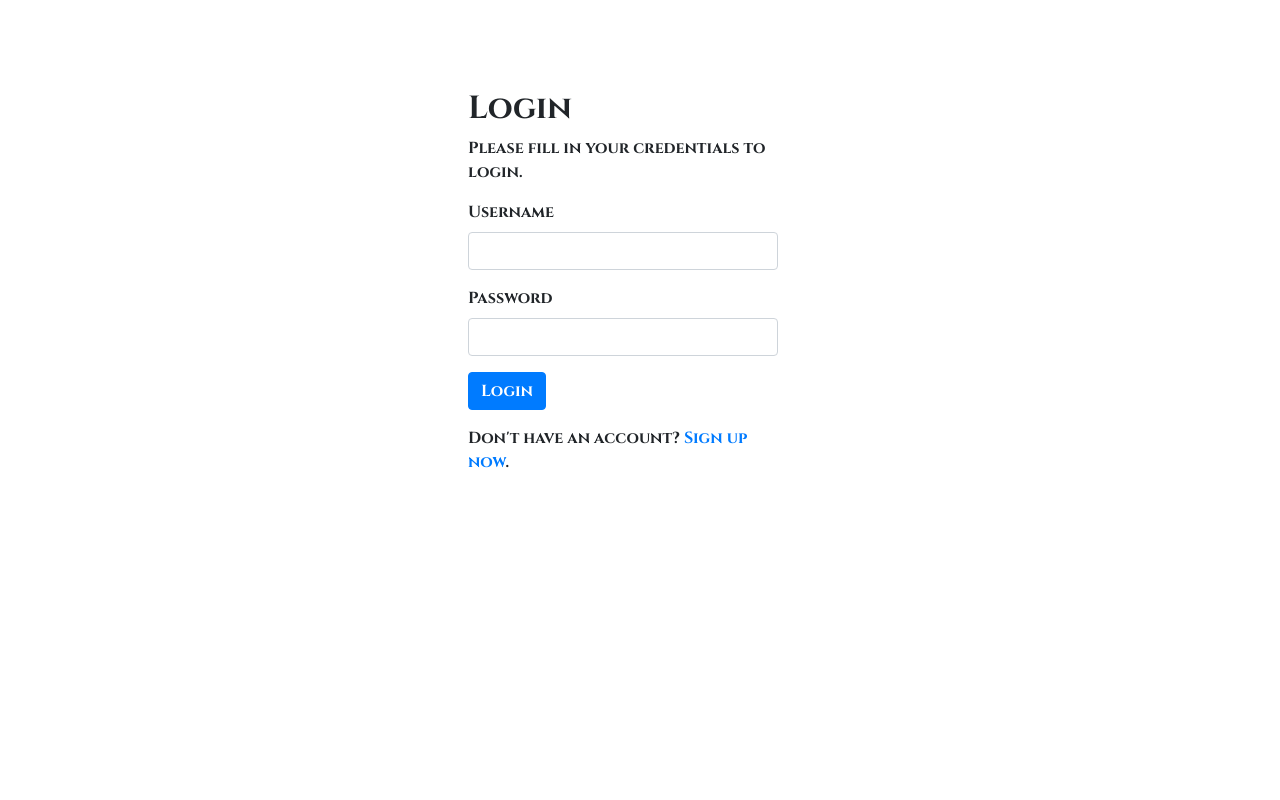
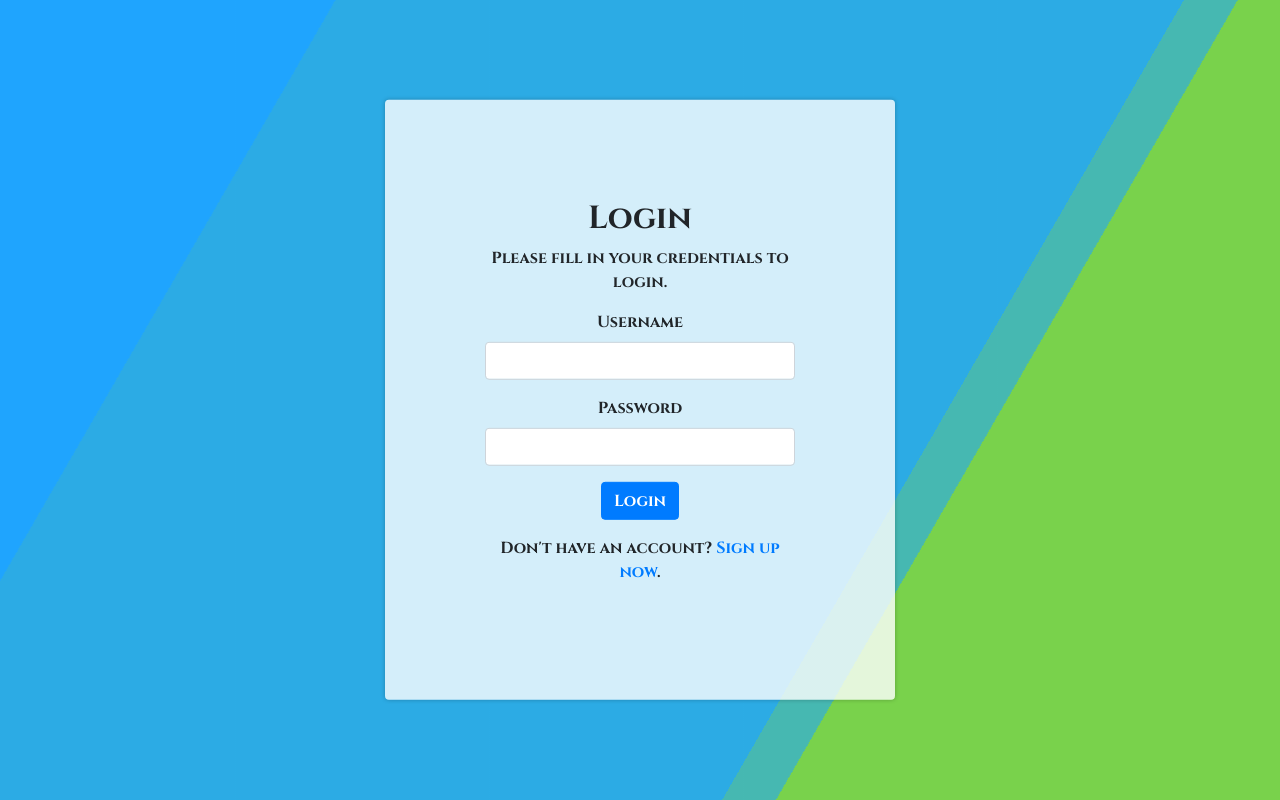
Before and after one commit to Srinath-R/Exam-Scheduling-Management-System, a PHP site: page /login.php in a window 1280 px wide. Run offline with PHP 8.4, Linux system fonts and the light colour scheme.

Commit message:
Add files via upload
Added Background design for Registration page and Login Page

```diff
--- /dev/null
+++ b/src/css/style.css
@@ -0,0 +1,54 @@
+html {
+  height:100%;
+}
+
+body {
+  margin:0;
+}
+
+.bg {
+  animation:slide 3s ease-in-out infinite alternate;
+  background-image: linear-gradient(-60deg, #6c3 50%, #09f 50%);
+  bottom:0;
+  left:-50%;
+  opacity:.5;
+  position:fixed;
+  right:-50%;
+  top:0;
+  z-index:-1;
+}
+
+.bg2 {
+  animation-direction:alternate-reverse;
+  animation-duration:4s;
+}
+
+.bg3 {
+  animation-duration:5s;
+}
+
+.content {
+  background-color:rgba(255,255,255,.8);
+  border-radius:.25em;
+  box-shadow:0 0 .25em rgba(0,0,0,.25);
+  box-sizing:border-box;
+  left:50%;
+  padding:10vmin;
+  position:fixed;
+  text-align:center;
+  top:50%;
+  transform:translate(-50%, -50%);
+}
+
+h1 {
+  font-family:monospace;
+}
+
+@keyframes slide {
+  0% {
+    transform:translateX(-25%);
+  }
+  100% {
+    transform:translateX(25%);
+  }
+}
--- a/src/login.php
+++ b/src/login.php
@@ -99,8 +99,14 @@ if($_SERVER["REQUEST_METHOD"] == "POST"){
         body{ font: 14px; font-family: 'Cinzel', serif; margin:auto;width: 30%;padding: 70px 0;}
         .wrapper{ width: 350px; padding: 20px; }
     </style>
+    <link rel="stylesheet" href="css/style.css">
 </head>
 <body>
+<div class="bg"></div>
+<div class="bg bg2"></div>
+<div class="bg bg3"></div>
+<div class="content">
+
 
     <div class="wrapper" >
 
@@ -126,6 +132,7 @@ if($_SERVER["REQUEST_METHOD"] == "POST"){
         </form>
 
     </div>
+    </div>
     <script src="https://code.jquery.com/jquery-3.3.1.slim.min.js" integrity="sha384-q8i/X+965DzO0rT7abK41JStQIAqVgRVzpbzo5smXKp4YfRvH+8abtTE1Pi6jizo" crossorigin="anonymous"></script>
     <script src="https://cdnjs.cloudflare.com/ajax/libs/popper.js/1.14.7/umd/popper.min.js" integrity="sha384-UO2eT0CpHqdSJQ6hJty5KVphtPhzWj9WO1clHTMGa3JDZwrnQq4sF86dIHNDz0W1" crossorigin="anonymous"></script>
     <script src="https://stackpath.bootstrapcdn.com/bootstrap/4.3.1/js/bootstrap.min.js" integrity="sha384-JjSmVgyd0p3pXB1rRibZUAYoIIy6OrQ6VrjIEaFf/nJGzIxFDsf4x0xIM+B07jRM" crossorigin="anonymous"></script>
```
Also changed, not shown: src/register.php (+7 -0 lines).
